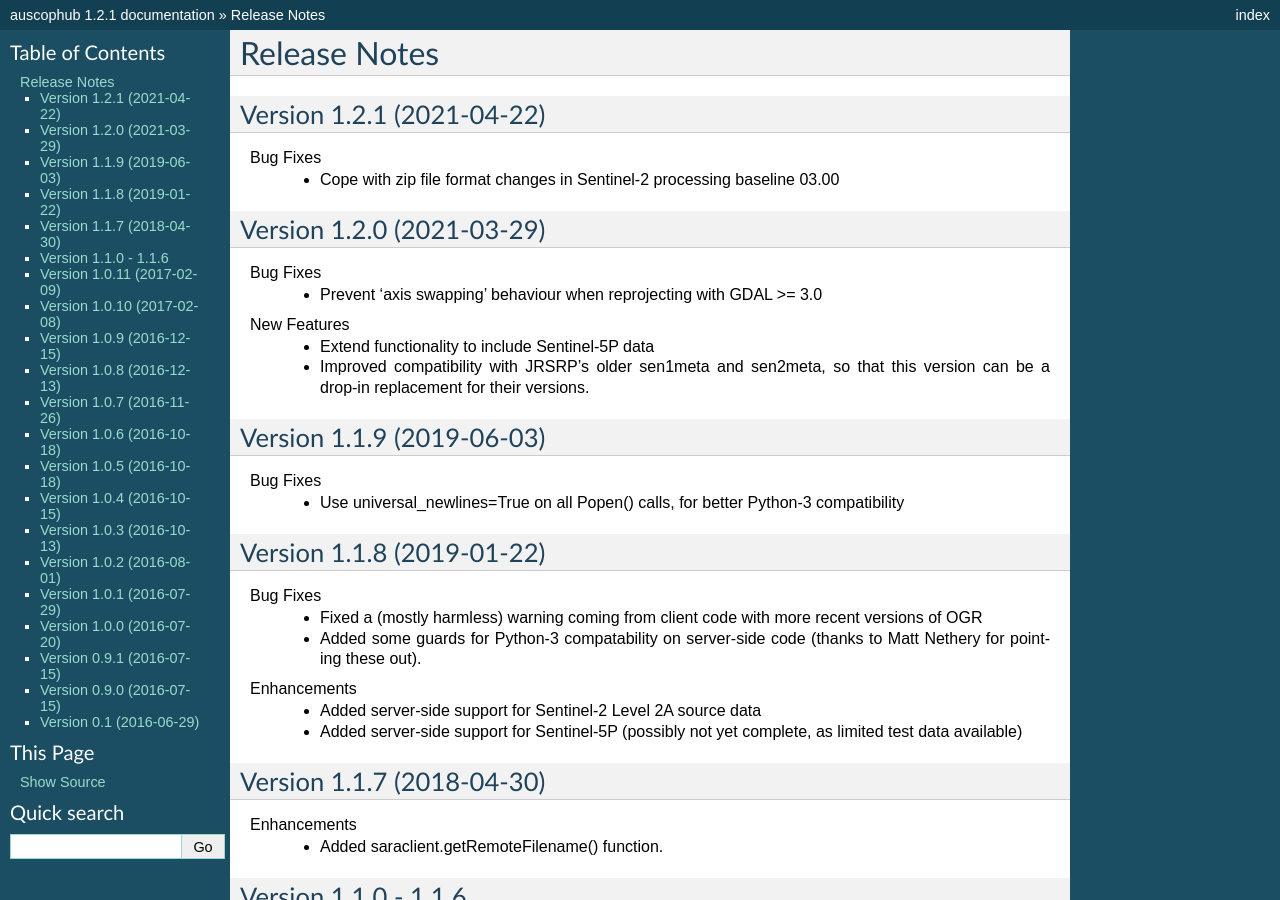
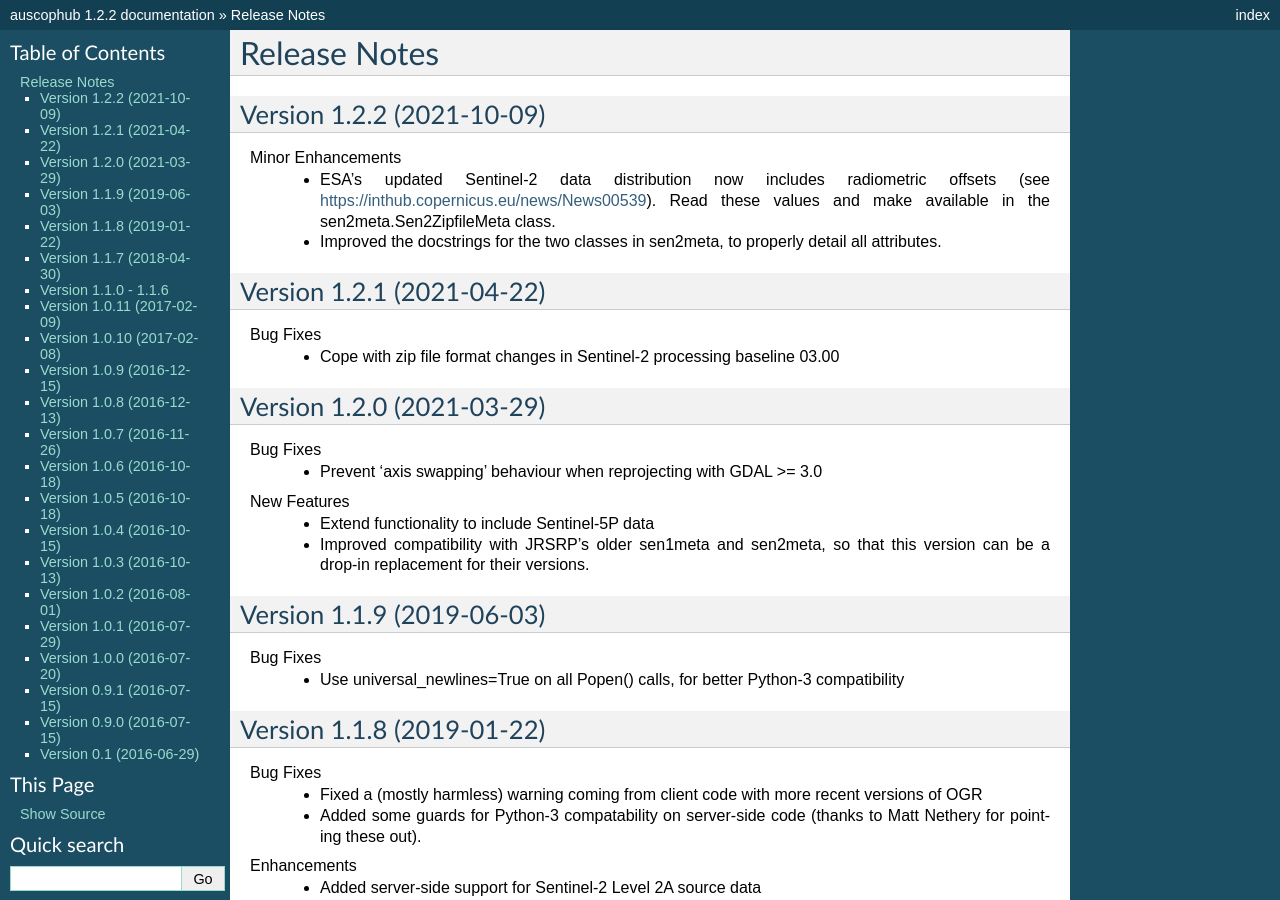
Before and after one commit to CopernicusAustralasia/auscophub, a Sphinx documentation site: the page built from doc/source/releasenotes.rst, in a window 1280 px wide and 900 px high. Built offline with Sphinx 7.4.7, drawn with Linux system fonts in a browser that asks for light colours; some of the changed text lies outside the part shown.

Commit message:
Update to version 1.2.2

```diff
--- a/auscophub/__init__.py
+++ b/auscophub/__init__.py
@@ -2,4 +2,4 @@
 Package of utility modules for AusCopernicusHub
 """
 
-__version__ = "1.2.1"
+__version__ = "1.2.2"
--- a/doc/source/releasenotes.rst
+++ b/doc/source/releasenotes.rst
@@ -1,5 +1,15 @@
 Release Notes
 =============
+
+Version 1.2.2 (2021-10-09)
+--------------------------
+Minor Enhancements
+    * ESA's updated Sentinel-2 data distribution now includes radiometric
+      offsets (see https://inthub.copernicus.eu/news/News00539).
+      Read these values and make available in the sen2meta.Sen2ZipfileMeta
+      class.
+    * Improved the docstrings for the two classes in sen2meta, to properly
+      detail all attributes.
 
 Version 1.2.1 (2021-04-22)
 --------------------------
```
